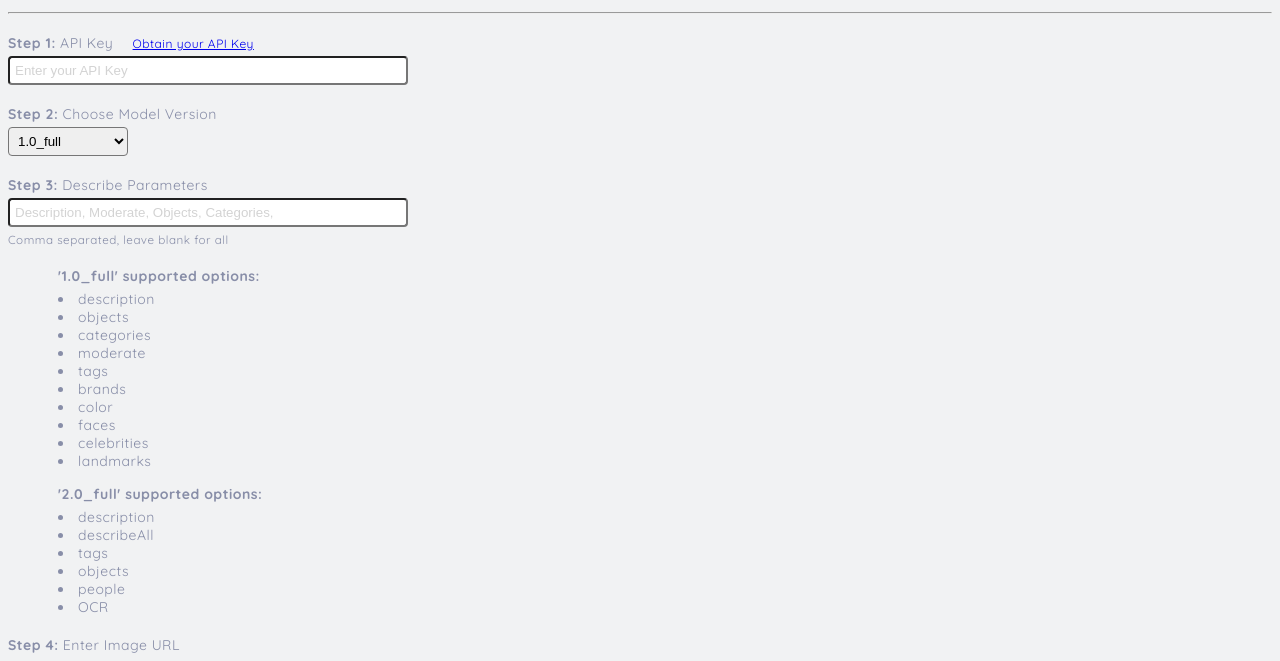
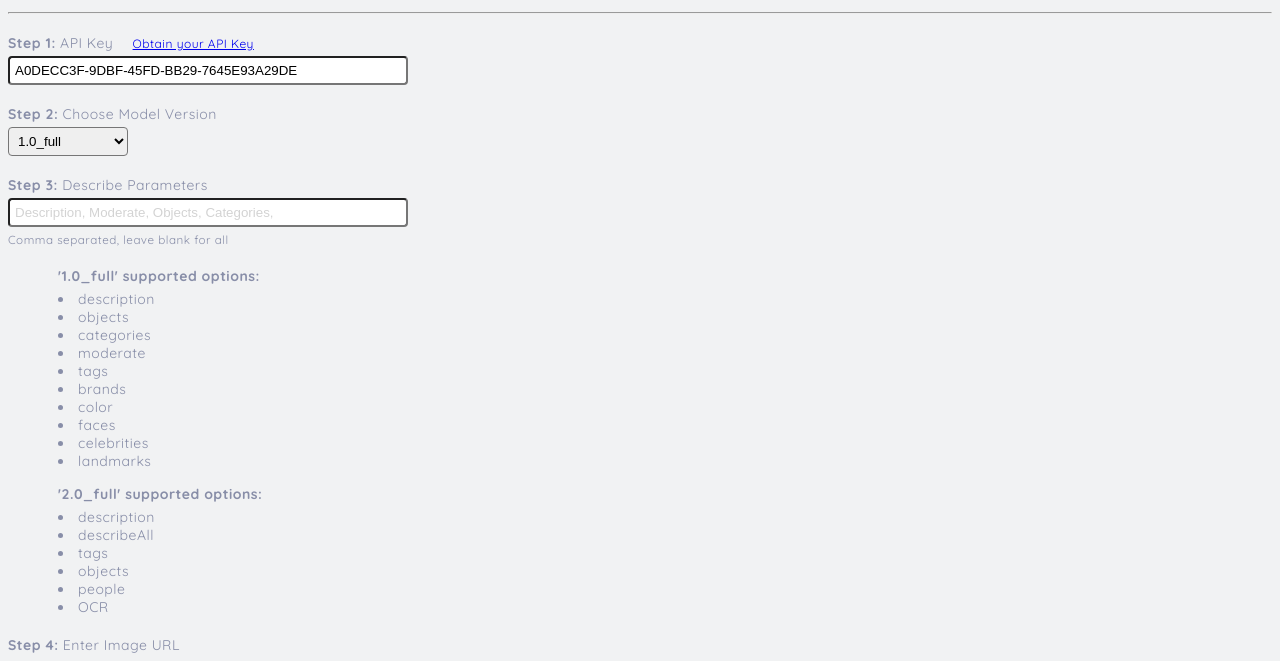
Before and after one commit to alanine/astica-cognitive-api, a plain HTML site: page examples/javascript-API/astica_sample_vision_describe.html in a window 1280 px wide. Shown: the part 67-728 px from the top of the page. Drawn offline with Linux system fonts and the light colour scheme.

Commit message:
Add files via upload

```diff
--- a/examples/javascript-API/astica_sample_vision_describe.html
+++ b/examples/javascript-API/astica_sample_vision_describe.html
@@ -7,7 +7,7 @@
         <h1><a href="https://www.astica.org/?fr=vision-analyze"><img src="asset/img/icon.png" id="astica_icon_head"></a> astica Javascript Client API: Vision - Describe Image</h1>
         <hr>
             <label for="astica_ML_apikey"><b>Step 1:</b> API Key <a href="https://astica.org/" target="_blank" title="Get API Key" style="font-size:12px; margin-left: 15px;">Obtain your API Key</a></label>
-            <input type="text" id="astica_ML_apikey" placeholder="Enter your API Key" value="" >
+            <input type="text" id="astica_ML_apikey" placeholder="Enter your API Key" value="A0DECC3F-9DBF-45FD-BB29-7645E93A29DE" >
 
            <label for="astica_ML_apikey"><b>Step 2:</b> Choose Model Version</label>
             <select id="astica_ML_version">
```
